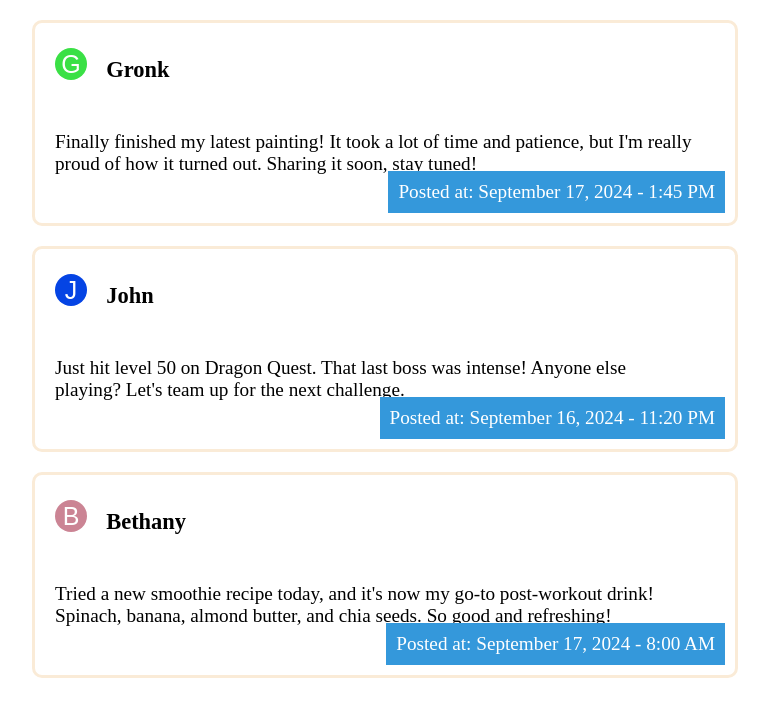
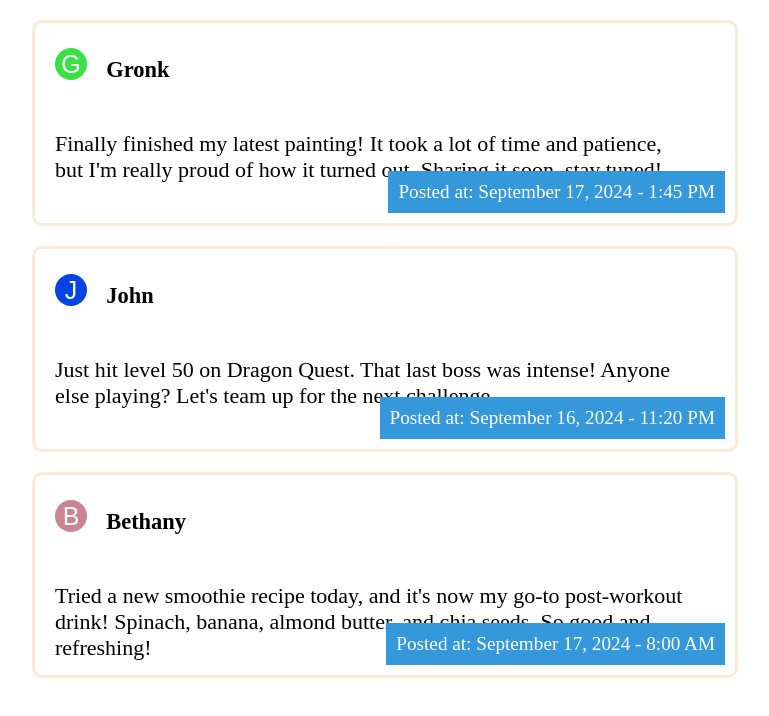
Before and after one commit to Esuyawkall/Reactions-Page, a plain HTML site: page index.html in a window 1280 px wide. Shown: the whole page, without its empty margins (255-1024 px from the left). Drawn offline with Linux system fonts and the light colour scheme.

Commit message:
second commit

```diff
--- a/style.css
+++ b/style.css
@@ -15,6 +15,9 @@ body{
     padding-right: 40px;
     position: relative;
     overflow-y: hidden;
+}
+.post{
+    font-size: 22px;
 }
 .title{
     display: flex;
```
